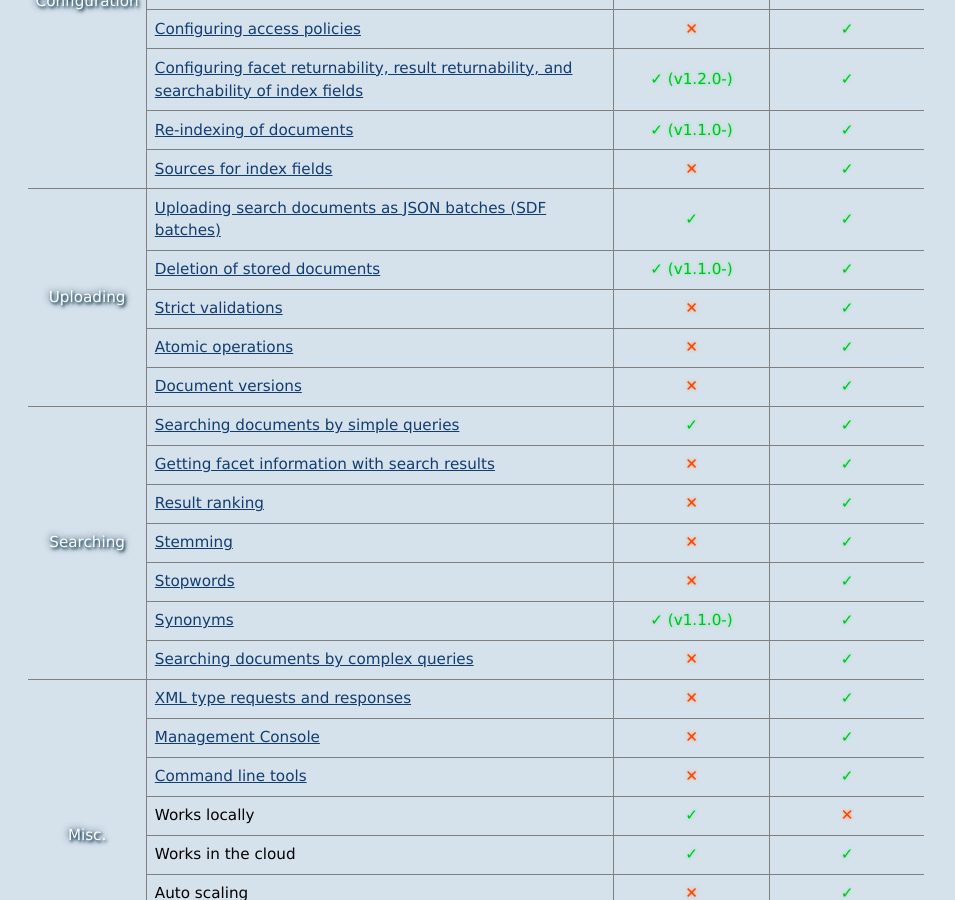
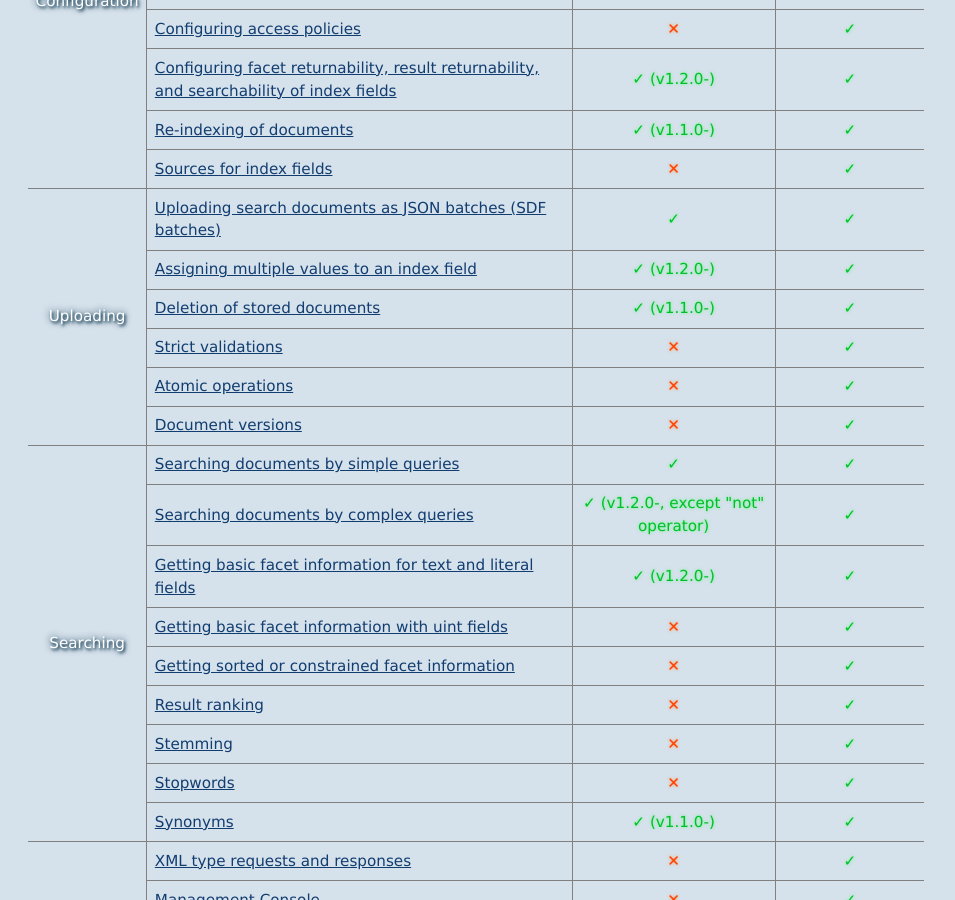
Before and after one commit to groonga/gcs.groonga.org, a Jekyll site: the page built from index.md, in a window 1280 px wide and 900 px high, scrolled down 766 px. Shown: the whole window, without its empty margins (164-1119 px from the left). Built offline with Jekyll 4.4.1, drawn with Linux system fonts in a browser that asks for light colours; comment, search, counter and statistics services are not loaded.

Commit message:
Update feature comparison table about search API

```diff
--- a/index.md
+++ b/index.md
@@ -98,9 +98,14 @@ description: Groonga CloudSearch is an Amazon CloudSearch compatible open source
 
   <tbody id="functional-comparison-uploading">
   <tr>
-    <th rowspan="5"><a href="http://docs.amazonwebservices.com/cloudsearch/latest/developerguide/DocSvcAPI.html">Uploading</a></th>
+    <th rowspan="6"><a href="http://docs.amazonwebservices.com/cloudsearch/latest/developerguide/DocSvcAPI.html">Uploading</a></th>
     <td><a href="http://docs.amazonwebservices.com/cloudsearch/latest/developerguide/senddata.html">Uploading search documents as JSON batches (SDF batches)</a></td>
     {{ ok }}
+    {{ ok }}
+  </tr>
+  <tr>
+    <td><a href="http://docs.amazonwebservices.com/cloudsearch/latest/developerguide/senddata.html">Assigning multiple values to an index field</a></td>
+    {{ ok_with }} (v1.2.0-){{ end }}
     {{ ok }}
   </tr>
   <tr>
@@ -127,13 +132,28 @@ description: Groonga CloudSearch is an Amazon CloudSearch compatible open source
 
   <tbody id="functional-comparison-searching">
   <tr>
-    <th rowspan="7"><a href="http://docs.amazonwebservices.com/cloudsearch/latest/developerguide/SearchAPI.html">Searching</a></th>
+    <th rowspan="9"><a href="http://docs.amazonwebservices.com/cloudsearch/latest/developerguide/SearchAPI.html">Searching</a></th>
     <td><a href="http://docs.amazonwebservices.com/cloudsearch/latest/developerguide/simplesearches.html">Searching documents by simple queries</a></td>
     {{ ok }}
     {{ ok }}
   </tr>
   <tr>
-    <td><a href="http://docs.amazonwebservices.com/cloudsearch/latest/developerguide/faceting.html">Getting facet information with search results</a></td>
+    <td><a href="http://docs.amazonwebservices.com/cloudsearch/latest/developerguide/searching.html">Searching documents by complex queries</a></td>
+    {{ ok_with }} (v1.2.0-, except "not" operator){{ end }}
+    {{ ok }}
+  </tr>
+  <tr>
+    <td><a href="http://docs.amazonwebservices.com/cloudsearch/latest/developerguide/faceting.html">Getting basic facet information for text and literal fields</a></td>
+    {{ ok_with }} (v1.2.0-){{ end }}
+    {{ ok }}
+  </tr>
+  <tr>
+    <td><a href="http://docs.amazonwebservices.com/cloudsearch/latest/developerguide/faceting.html">Getting basic facet information with uint fields</a></td>
+    {{ ng }}
+    {{ ok }}
+  </tr>
+  <tr>
+    <td><a href="http://docs.amazonwebservices.com/cloudsearch/latest/developerguide/faceting.html">Getting sorted or constrained facet information</a></td>
     {{ ng }}
     {{ ok }}
   </tr>
@@ -155,11 +175,6 @@ description: Groonga CloudSearch is an Amazon CloudSearch compatible open source
   <tr>
     <td><a href="http://docs.amazonwebservices.com/cloudsearch/latest/developerguide/synonymopts.html">Synonyms</a></td>
     {{ ok_with }} (v1.1.0-){{ end }}
-    {{ ok }}
-  </tr>
-  <tr>
-    <td><a href="http://docs.amazonwebservices.com/cloudsearch/latest/developerguide/searching.html">Searching documents by complex queries</a></td>
-    {{ ng }}
     {{ ok }}
   </tr>
   </tbody>
```
